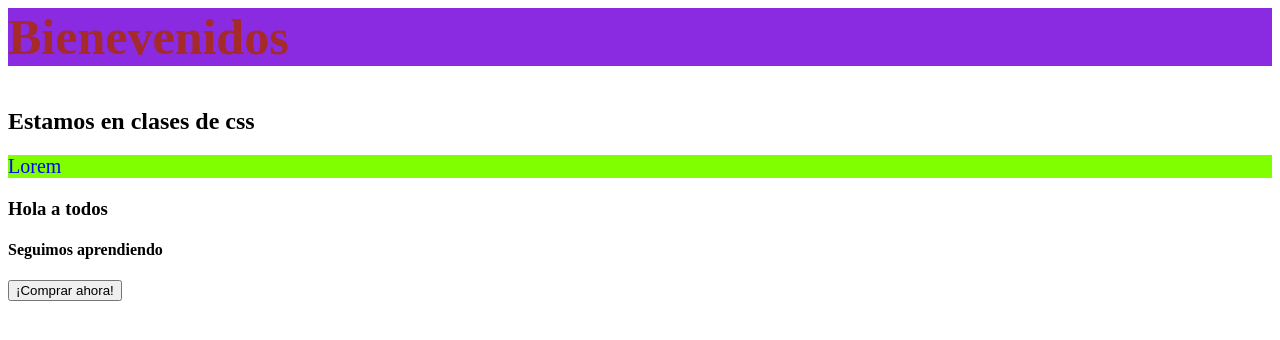
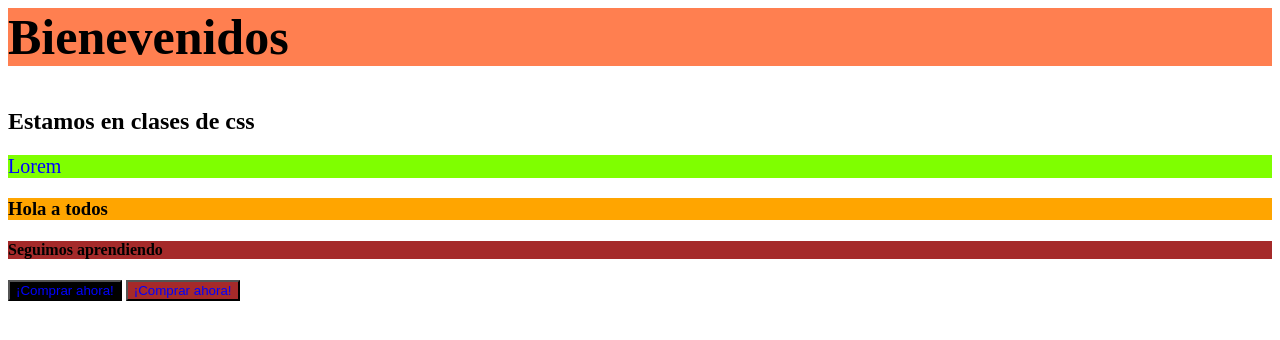
Before and after one commit to OSCARQUIN/HTML-CSS-Git, a plain HTML site: page Semana02/dia01-01-css/index.html in a window 1280 px wide. Drawn offline with Linux system fonts and the light colour scheme.

Commit message:
Seguimos con CSS

```diff
--- a/Semana02/dia01-01-css/estilos.css
+++ b/Semana02/dia01-01-css/estilos.css
@@ -11,6 +11,31 @@ p{
 /*TODO: Añaden un background a la etiqueta h1 y cambien su tamaño a 50 px*/
 
 h1{
-    background-color: blueviolet;
+    background-color:coral;
     font-size: 50px;
 }
+
+h3{
+    background-color: orange;
+}
+
+#estado{
+    background-color: brown;
+
+}
+
+.btn{
+    background-color: black;
+}
+
+.succes{
+    background-color: violet;
+}
+
+.error{
+    background-color: brown;
+}
+
+.texto-resaltado{
+    color: blue;
+}
--- a/Semana02/dia01-01-css/index.html
+++ b/Semana02/dia01-01-css/index.html
@@ -12,7 +12,7 @@
 </head>
 <body>
     <section>
-        <h1 style="color: brown; font-size: 50px;">Bienevenidos</h1>
+        <h1 >Bienevenidos</h1>
         <h2 >Estamos en clases de css</h2>
         <p>Lorem</p>
     </section>
@@ -20,7 +20,8 @@
     <section>
         <h3>Hola a todos</h3>
         <h4 id="estado">Seguimos aprendiendo</h4>
-        <button class="btn texto-resaltado">¡Comprar ahora!</button>
+        <button class="btn success texto-resaltado">¡Comprar ahora!</button>
+        <button class="btn error texto-resaltado">¡Comprar ahora!</button>
     </section>
 </body>
 </html>
```
